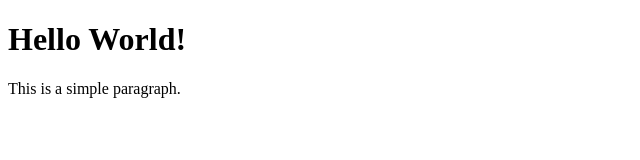
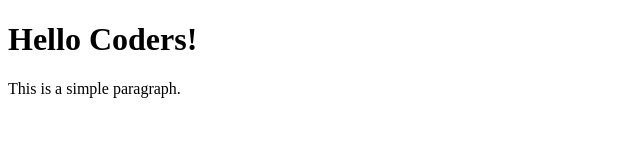
Before and after one commit to SLO-Coders-Group/git-demo, a plain HTML site: page index.html in a window 1280 px wide. Shown: the full height of the page, 0-640 px from the left. Drawn offline with Linux system fonts and the light colour scheme.

Commit message:
text update

```diff
--- a/index.html
+++ b/index.html
@@ -7,7 +7,7 @@
     </head>
 
     <body>
-        <h1>Hello World!</h1>
+        <h1>Hello Coders!</h1>
         <p>This is a simple paragraph.</p>
     </body>
 
```
